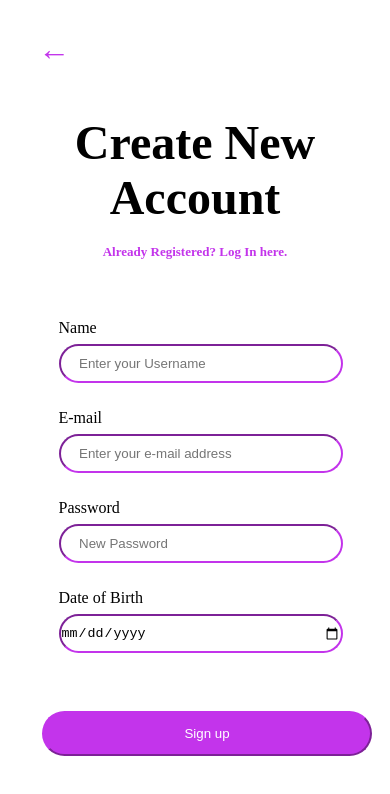
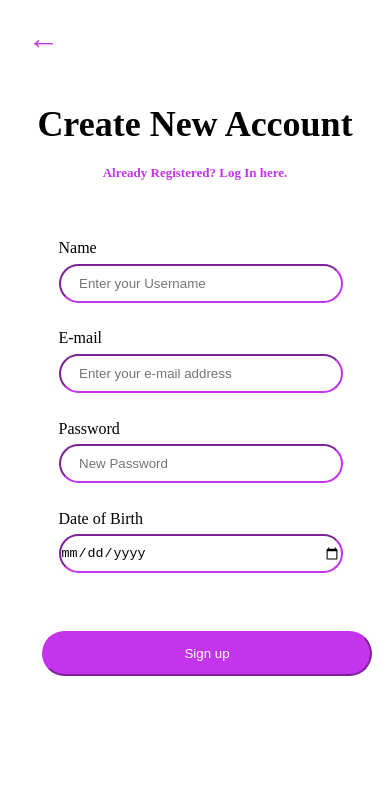
Before and after one commit to senthilnathan-es02/BOOKING-SYSTEM-PROJECT, a plain HTML site: page pages/signin.html in a window 390 px wide. Drawn offline with Linux system fonts and the light colour scheme.

Commit message:
login page model

```diff
--- a/styles/signin.css
+++ b/styles/signin.css
@@ -5,21 +5,21 @@
     }
 
     .next-page-go-button{
-        margin-top: 8%;
-        margin-left: 5%;
+        margin-top: 5%;
+        margin-left: 7%;
     }
 
   .signin-arrow-back{
     text-decoration: none;
     color: #c334eb ;
     font-size: xx-large;
-    margin-left: 5%;
+
 
   }
 
   .signin-name{
     margin-top: 12%;
-    font-size: x-large;
+    font-size: large;
     text-align: center;
     margin-bottom: 15%;
   }
```
Also changed, not shown: pages/signin.html (+1 -1 lines).
